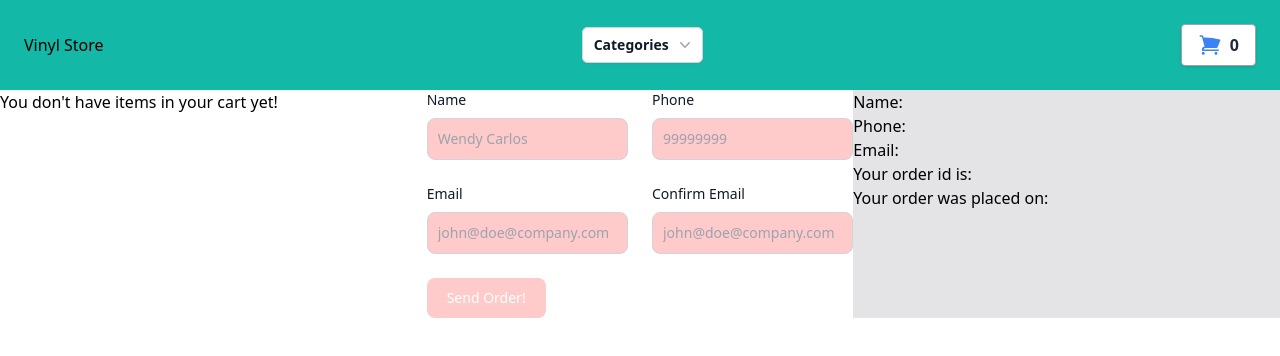
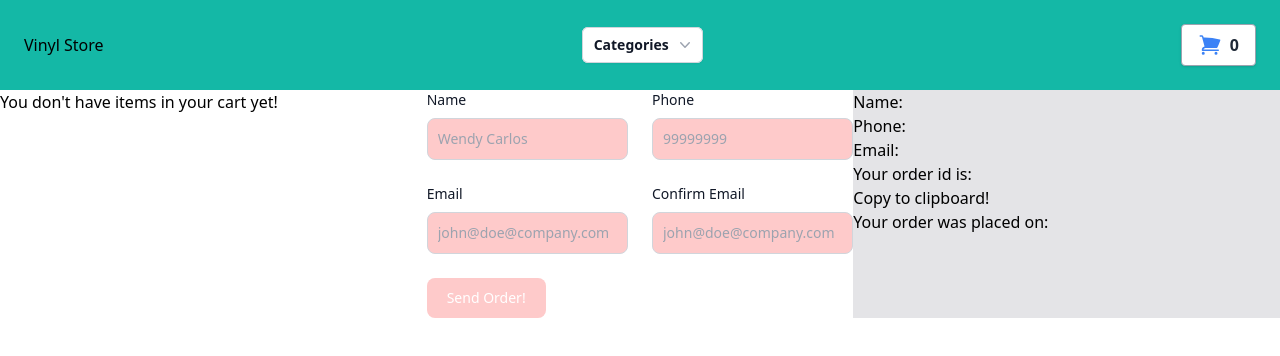
Before and after one commit to RodrigoGamboa/coderhouse-react-app, a React (Create React App) app: page /cart in a window 1280 px wide. Shown: the top 356 px of the page. Built offline with nearby package versions, Linux system fonts and the light colour scheme.

Commit message:
feat: add copy order id to clipboard

```diff
--- a/src/Pages/Checkout.jsx
+++ b/src/Pages/Checkout.jsx
@@ -52,6 +52,17 @@ const Checkout = () => {
     addDoc(ordersCollection, order).then(({ id }) => {
       setOrderFeedbackInfo({ status: 'pending', id: id, date: todayUTC });
     });
+  };
+
+  const copyOrderId = () => {
+    navigator.clipboard.writeText(orderFeedbackInfo.id).then(
+        () => {
+            // FIXME: Add toaster msg that the id was copied!
+        },
+        () => {
+            /* clipboard write failed */
+    }
+);
   };
 
   return (
@@ -148,6 +159,7 @@ const Checkout = () => {
             <p>Phone: {buyer.phone}</p>
             <p>Email: {buyer.email}</p>
             <p>Your order id is: {orderFeedbackInfo.id}</p>
+            <button onClick={copyOrderId}>Copy to clipboard!</button>
             <p>Your order was placed on: {orderFeedbackInfo.date}</p>
         </div>
     </div>
```
